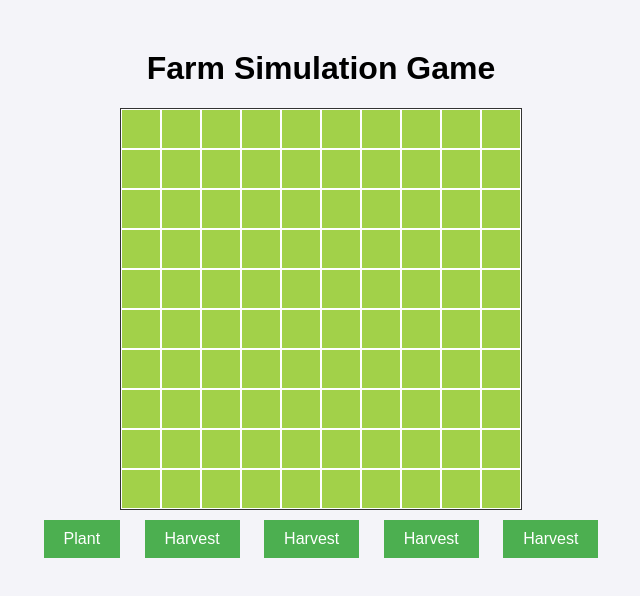
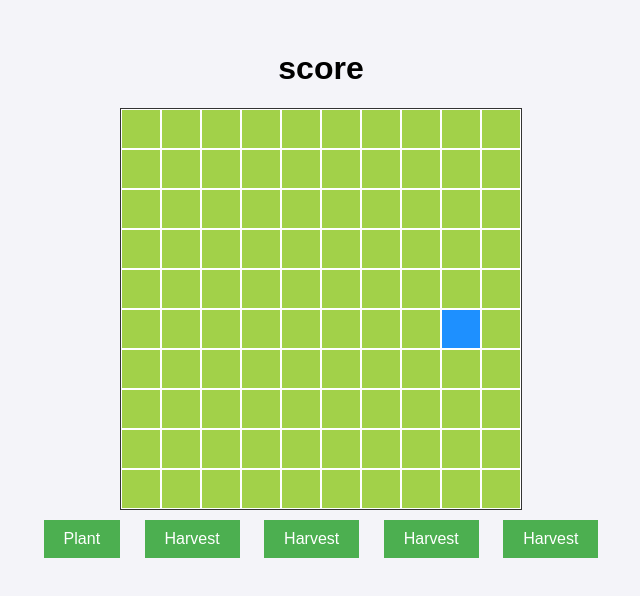
Before and after one commit to adarshkunwar/farm-simulation-js, a plain HTML site: page index.html in a window 1280 px wide. Shown: the whole page, without its empty margins (319-959 px from the left). Drawn offline with Linux system fonts and the light colour scheme.

Commit message:
Added New code to generate watertile on random spot

```diff
--- a/index.html
+++ b/index.html
@@ -10,7 +10,7 @@
 
 <body>
 	<div id="game">
-		<h1>Farm Simulation Game</h1>
+		<h1 class="score">score</h1>
 		<div id="field"></div>
 		<button id="plant">Plant</button>
 		<button id="harvest">Harvest</button>
--- a/script.js
+++ b/script.js
@@ -6,7 +6,25 @@ document.addEventListener('DOMContentLoaded', () => {
 
   const gridSize = 10;
   const cells = [];
-  const water = [];
+  let water = [];
+
+
+  function GenerateRandomWaterTile() {
+    water = [];
+    let randomTile = Math.floor(Math.random() * gridSize * gridSize);
+    if (water.includes(randomTile)) {
+      GenerateRandomWaterTile();
+    }
+    else {
+      water.push(randomTile);
+    }
+  }
+
+  function colorWaterTiles() {
+    for (let i = 0; i < water.length; i++) {
+      cells[water[i]].classList.add('water');
+    }
+  }
 
   // Initialize field with cells
   for (let i = 0; i < gridSize * gridSize; i++) {
@@ -44,4 +62,6 @@ document.addEventListener('DOMContentLoaded', () => {
       }
     });
   });
+  GenerateRandomWaterTile();
+  colorWaterTiles();
 });
--- a/styles.css
+++ b/styles.css
@@ -27,6 +27,10 @@ body {
     box-sizing: border-box;
 }
 
+.water {
+    background-color: #1e90ff;
+}
+
 .planted {
     background-color: #8b4513;
 }
```
